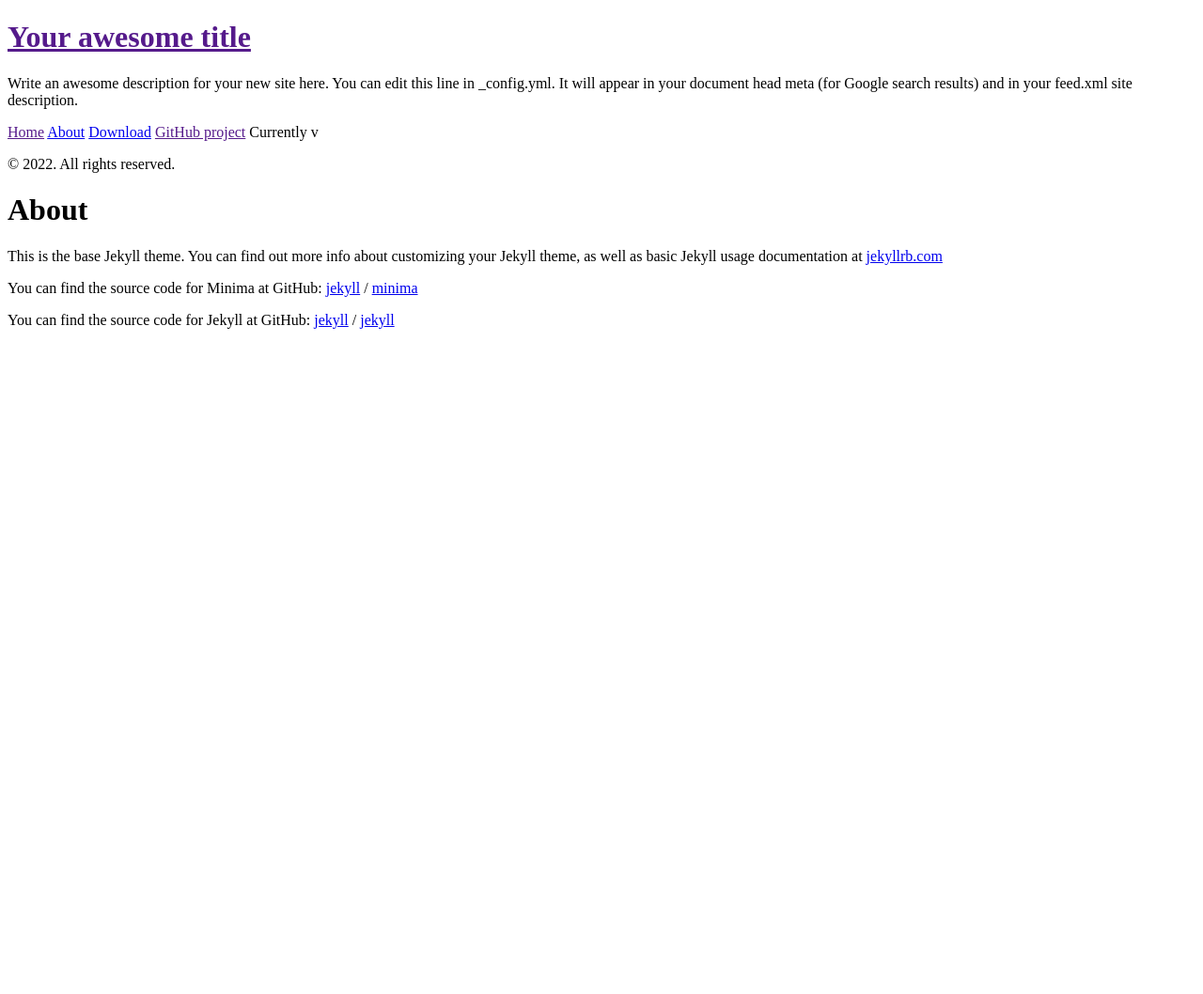
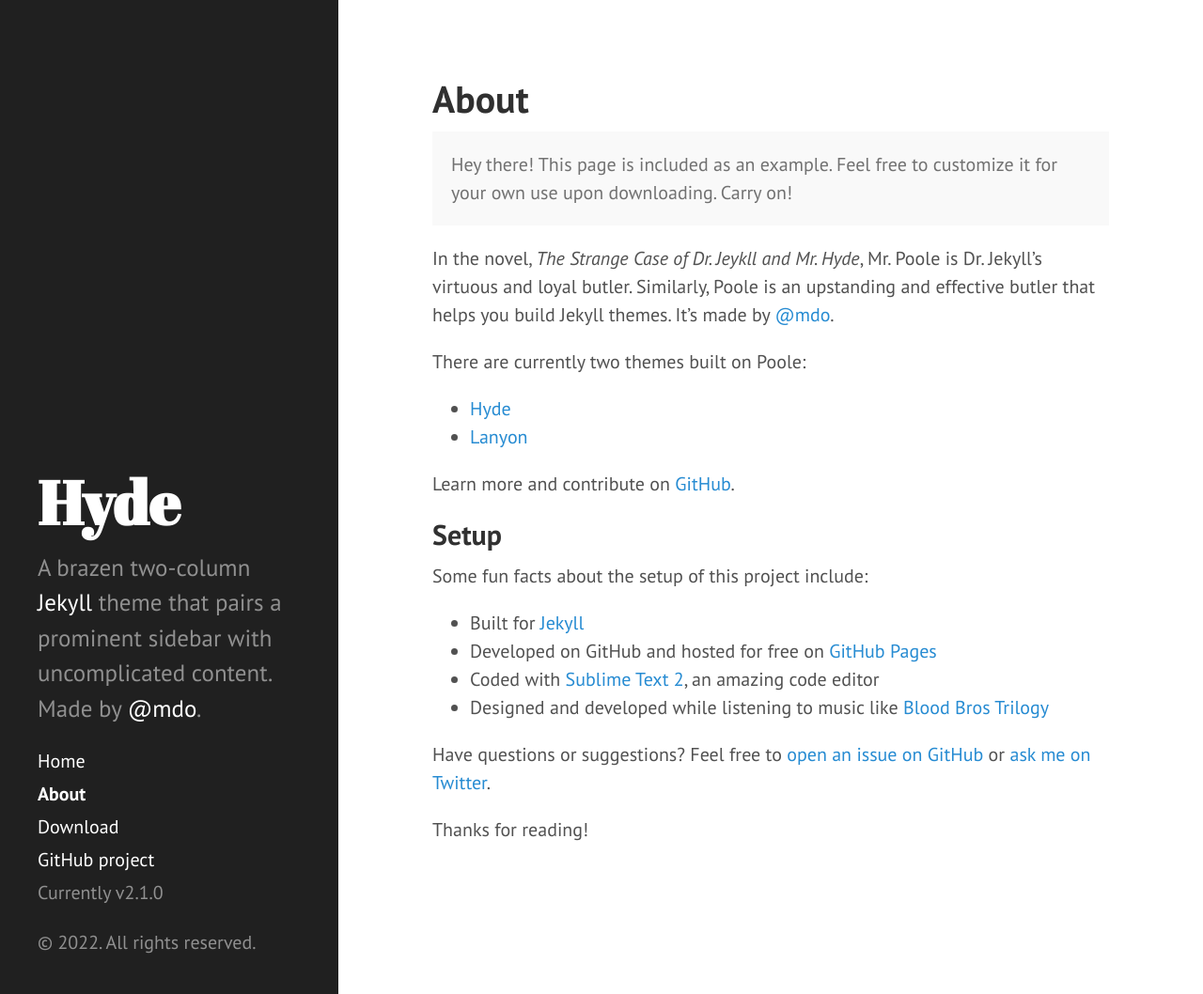
Before and after one commit to jonasmit15/jonasmit15.github.io, a Jekyll site: the page built from about.md, in a window 1280 px wide and 1058 px high. Shown: the whole window at 94% size. Built offline with Jekyll 4.4.1, drawn with Linux system fonts in a browser that asks for light colours; Markdown is read by kramdown in place of the engine named in the settings.

Commit message:
New hyde

```diff
--- /dev/null
+++ b/CNAME
@@ -0,0 +1 @@
+hyde.getpoole.com
--- a/_config.yml
+++ b/_config.yml
@@ -1,55 +1,26 @@
-# Welcome to Jekyll!
-#
-# This config file is meant for settings that affect your whole blog, values
-# which you are expected to set up once and rarely edit after that. If you find
-# yourself editing this file very often, consider using Jekyll's data files
-# feature for the data you need to update frequently.
-#
-# For technical reasons, this file is *NOT* reloaded automatically when you use
-# 'bundle exec jekyll serve'. If you change this file, please restart the server process.
-#
-# If you need help with YAML syntax, here are some quick references for you:
-# https://learn-the-web.algonquindesign.ca/topics/markdown-yaml-cheat-sheet/#yaml
-# https://learnxinyminutes.com/docs/yaml/
-#
-# Site settings
-# These are used to personalize your new site. If you look in the HTML files,
-# you will see them accessed via {{ site.title }}, {{ site.email }}, and so on.
-# You can create any custom variable you would like, and they will be accessible
-# in the templates via {{ site.myvariable }}.
+# Dependencies
+markdown:         redcarpet
+highlighter:      pygments
 
-title: Your awesome title
-email: your-email@example.com
-description: >- # this means to ignore newlines until "baseurl:"
-  Write an awesome description for your new site here. You can edit this
-  line in _config.yml. It will appear in your document head meta (for
-  Google search results) and in your feed.xml site description.
-baseurl: "" # the subpath of your site, e.g. /blog
-url: "" # the base hostname & protocol for your site, e.g. http://example.com
-twitter_username: jekyllrb
-github_username:  jekyll
+# Permalinks
+permalink:        pretty
+relative_permalinks: true
 
-# Build settings
-theme: minima
-plugins:
-  - jekyll-feed
+# Setup
+title:            Hyde
+tagline:          'A Jekyll theme'
+description:      'A brazen two-column <a href="http://jekyllrb.com" target="_blank">Jekyll</a> theme that pairs a prominent sidebar with uncomplicated content. Made by <a href="https://twitter.com/mdo" target="_blank">@mdo</a>.'
+url:              http://hyde.getpoole.com
+baseurl:          /
 
-# Exclude from processing.
-# The following items will not be processed, by default.
-# Any item listed under the `exclude:` key here will be automatically added to
-# the internal "default list".
-#
-# Excluded items can be processed by explicitly listing the directories or
-# their entries' file path in the `include:` list.
-#
-# exclude:
-#   - .sass-cache/
-#   - .jekyll-cache/
-#   - gemfiles/
-#   - Gemfile
-#   - Gemfile.lock
-#   - node_modules/
-#   - vendor/bundle/
-#   - vendor/cache/
-#   - vendor/gems/
-#   - vendor/ruby/
+author:
+  name:           'Mark Otto'
+  url:            https://twitter.com/mdo
+
+paginate:         5
+
+# Custom vars
+version:          2.1.0
+
+github:
+  repo:           https://github.com/poole/hyde
--- a/about.markdown
+++ /dev/null
@@ -1,18 +0,0 @@
----
-layout: page
-title: About
-permalink: /about/
----
-
-This is the base Jekyll theme. You can find out more info about customizing your Jekyll theme, as well as basic Jekyll usage documentation at [jekyllrb.com](https://jekyllrb.com/)
-
-You can find the source code for Minima at GitHub:
-[jekyll][jekyll-organization] /
-[minima](https://github.com/jekyll/minima)
-
-You can find the source code for Jekyll at GitHub:
-[jekyll][jekyll-organization] /
-[jekyll](https://github.com/jekyll/jekyll)
-
-
-[jekyll-organization]: https://github.com/jekyll
--- /dev/null
+++ b/about.md
@@ -0,0 +1,30 @@
+---
+layout: page
+title: About
+---
+
+<p class="message">
+  Hey there! This page is included as an example. Feel free to customize it for your own use upon downloading. Carry on!
+</p>
+
+In the novel, *The Strange Case of Dr. Jeykll and Mr. Hyde*, Mr. Poole is Dr. Jekyll's virtuous and loyal butler. Similarly, Poole is an upstanding and effective butler that helps you build Jekyll themes. It's made by [@mdo](https://twitter.com/mdo).
+
+There are currently two themes built on Poole:
+
+* [Hyde](http://hyde.getpoole.com)
+* [Lanyon](http://lanyon.getpoole.com)
+
+Learn more and contribute on [GitHub](https://github.com/poole).
+
+## Setup
+
+Some fun facts about the setup of this project include:
+
+* Built for [Jekyll](http://jekyllrb.com)
+* Developed on GitHub and hosted for free on [GitHub Pages](https://pages.github.com)
+* Coded with [Sublime Text 2](http://sublimetext.com), an amazing code editor
+* Designed and developed while listening to music like [Blood Bros Trilogy](https://soundcloud.com/maddecent/sets/blood-bros-series)
+
+Have questions or suggestions? Feel free to [open an issue on GitHub](https://github.com/poole/issues/new) or [ask me on Twitter](https://twitter.com/mdo).
+
+Thanks for reading!
--- a/index.markdown
+++ /dev/null
@@ -1,6 +0,0 @@
----
-# Feel free to add content and custom Front Matter to this file.
-# To modify the layout, see https://jekyllrb.com/docs/themes/#overriding-theme-defaults
-
-layout: home
----
```
Also changed, not shown: 404.html (+5 -20 lines), atom.xml (added, +28 -0 lines), index.html (added, +37 -0 lines), LICENSE.md (added), README.md (added).
